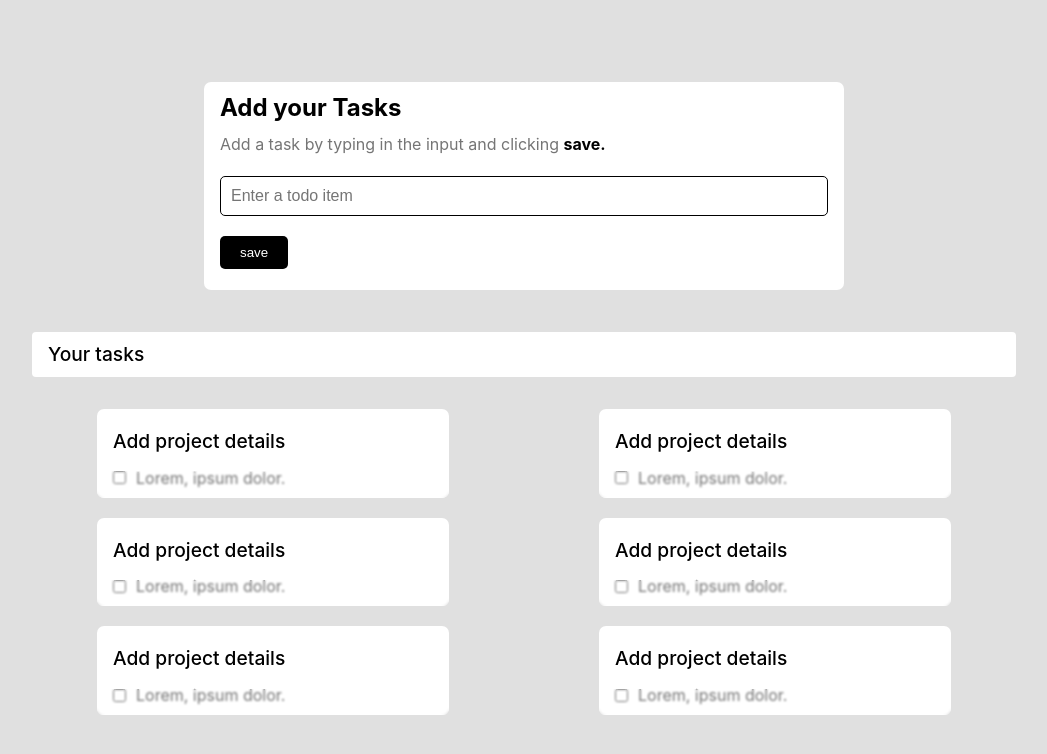
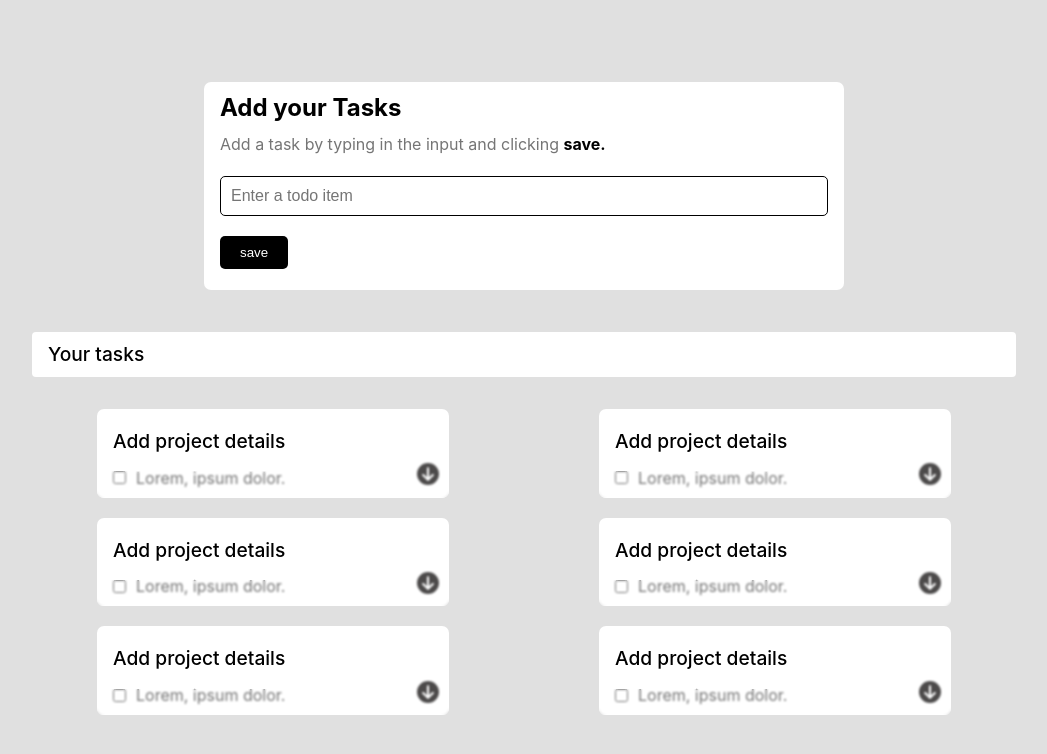
Before and after one commit to SayidMushtaQ/TodoMate-CLI, a React (Vite) app: page / in a window 1280 px wide. Shown: the top 754 px of the page, without its empty margins (116-1163 px from the left). Built offline with nearby package versions, Linux system fonts and the light colour scheme.

Commit message:
Card Bottom icon - Action

```diff
--- a/src/components/Todo.component.tsx
+++ b/src/components/Todo.component.tsx
@@ -1,4 +1,6 @@
 import style from "../styles/todos.module.css";
+import { FaCircleArrowDown } from "react-icons/fa6";
+
 export default function Todo() {
   return (
     <div className={style.todo}>
@@ -9,7 +11,9 @@ export default function Todo() {
           <span> Lorem, ipsum dolor. </span>
         </label>
       </div>
-      <div className={style.todoBottomBlur}/>
+      <div className={style.todoBottomBlur}>
+        <FaCircleArrowDown size={22} color="4c4a4a"/>
+      </div>
     </div>
   );
 }
--- a/src/styles/todos.module.css
+++ b/src/styles/todos.module.css
@@ -40,9 +40,17 @@
 .todoBottomBlur{
     width: 100%;
     position: absolute;
+    display: flex;
+    align-items: center;
+    justify-content: flex-end;
+    padding-inline: 10px;
     left: 0;
     top: 70%;
     bottom: 0px;
     backdrop-filter: blur(0.8px);
     border-radius: 0px 0px 7px 7px;
 }
+.todoBottomBlur > svg{
+    margin-bottom: 20px;
+    filter: blur(0.8px);
+}
```
